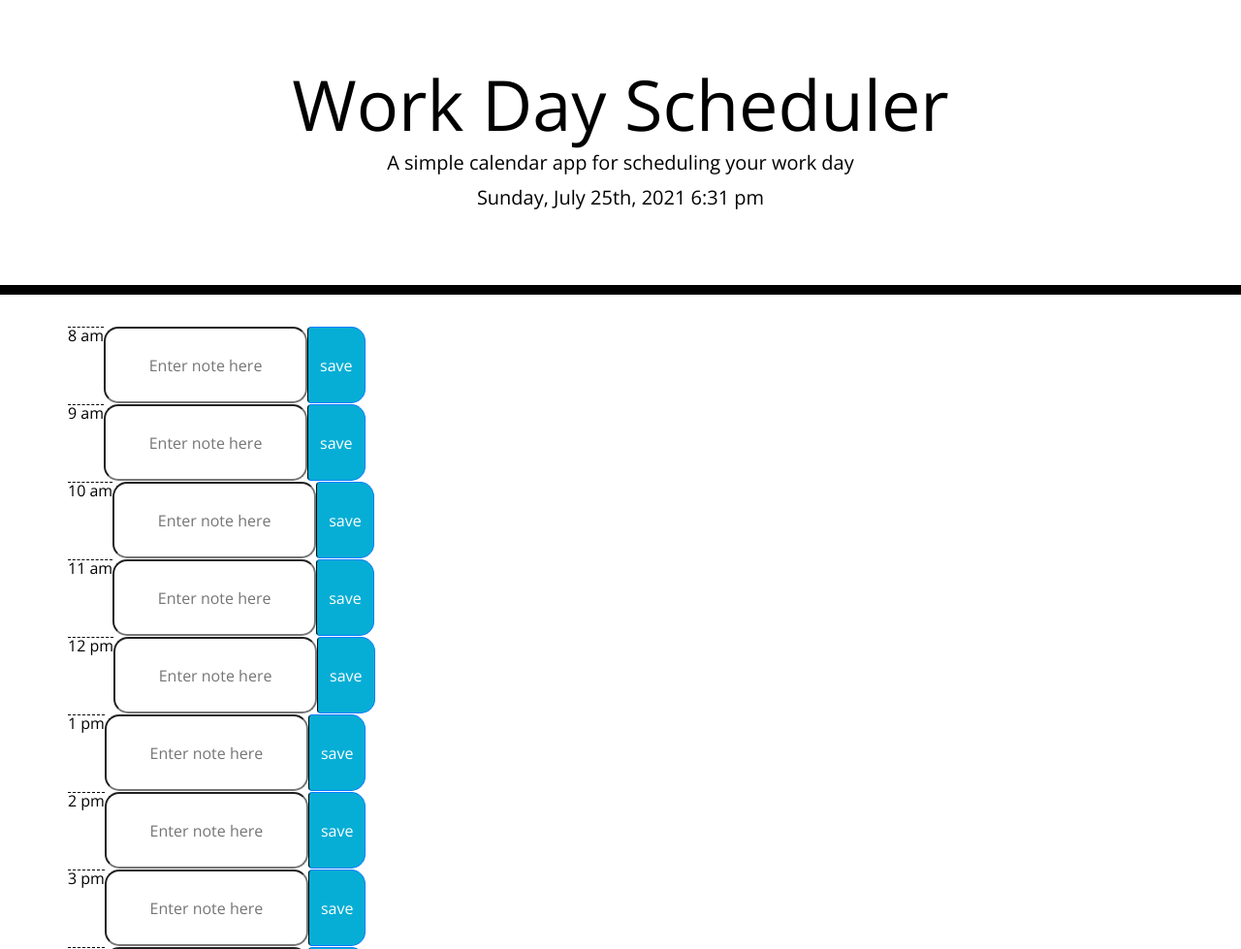
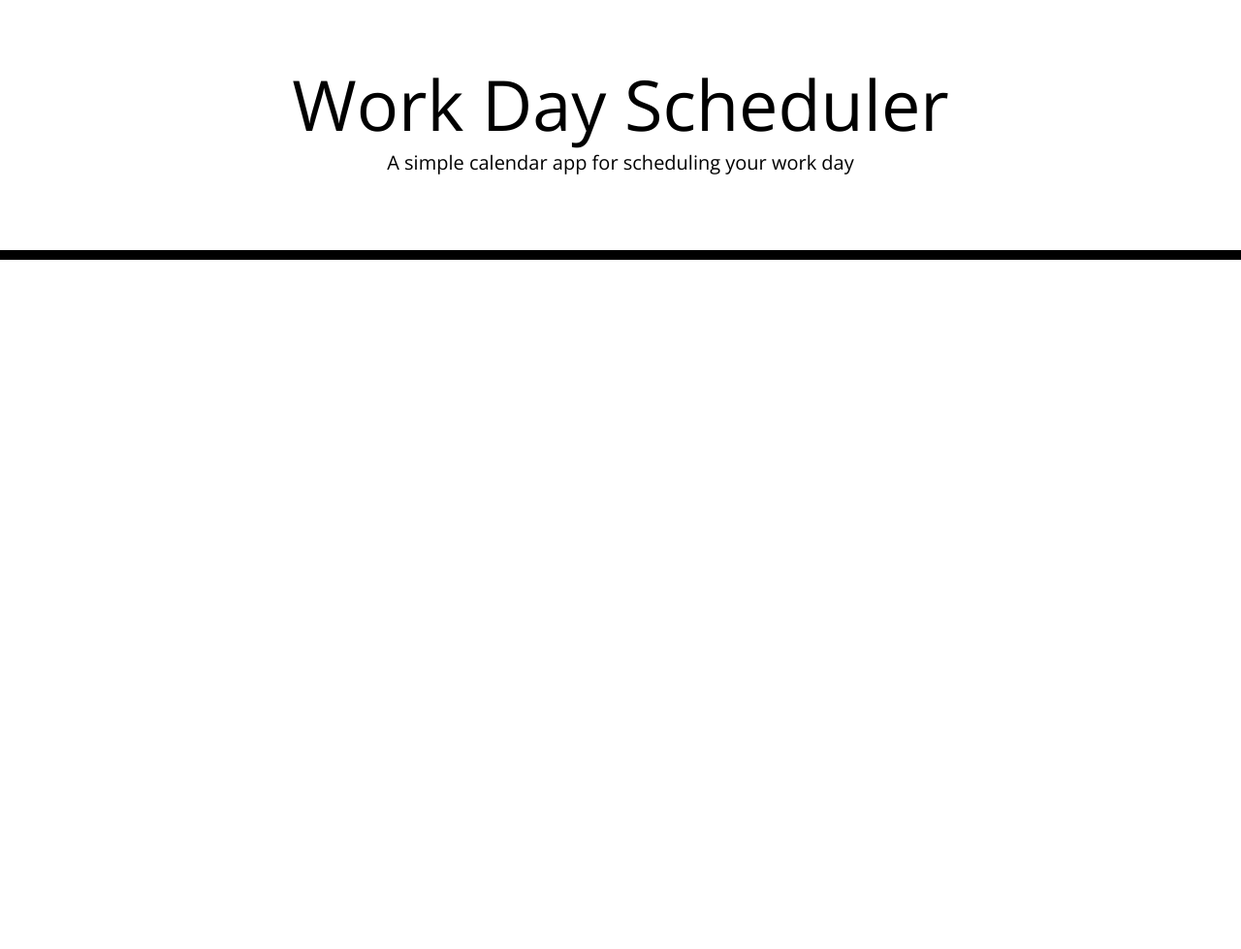
Before and after one commit to Jodi-Jackson/work-day-scheduler, a plain HTML site: page index.html in a window 1280 px wide. Shown: the top 979 px of the page at 97% size. After the commit the page ends 800 px from the top, so only its background shows below. Drawn offline with nearby package versions, Linux system fonts and the light colour scheme; files that its build step writes are made by us from their sources.

Commit message:
delete and retry js

```diff
--- a/assets/style.css
+++ b/assets/style.css
@@ -28,6 +28,7 @@ textarea{
 .time-block{
   text-align: center;
   border-radius: 15px;
+
 }
 
 .row {
--- a/index.html
+++ b/index.html
@@ -20,7 +20,7 @@
     <p id="currentDay" class="lead"></p>
   </header>
   <div class="container">
-    <div id="calendar"></div>
+
     <!-- Timeblocks go here -->
   </div>
 
--- a/workday.js
+++ b/workday.js
@@ -1,60 +0,0 @@
-function easyCal(){
-    $(document).ready (function() {
-        let momentVar=moment().format('dddd, MMMM Do, YYYY h:mm a');
-        //set workday hours
-        let workDayHours = ["8 am", '9 am','10 am','11 am','12 pm','1 pm','2 pm','3 pm',
-        '4 pm'," 5 pm"]
-        //current day is displayed at the top of the calendar
-        function currentDay() {
-            let currentDay = $('#currentDay').text(momentVar);
-            return currentDay;
-        }
-        currentDay();
-        let row;
-        let timeColumn;
-        //time blocks for standard business hours
-        for (i=0; i<workDayHours.length; i++){
-        let row = $('<div>').addClass('row');
-        let timeColumn = $("<text-area>").text(workDayHours[i]).addClass("hour");
-        let inputColumn = $("<input>").attr("placeholder", "Enter note here").addClass("toDo-input time-block");
-        saveBtn = $("<button>").addClass("btn btn-primary saveBtn").text("save");
-
-        $(row).append(timeColumn).append(inputColumn).append(saveBtn);
-
-        $("#calendar").append(row);
-
-        }
-
-
-        //add id's to input fields
-        function addidToInput() {
-            let inputId = document.getElementsByClassName("toDo-input");
-            let length = inputId.length;
-            for (i=0; i<length; i++);
-            inputId[i].id="input-field"+(i+1);
-
-        }
-     });
-
-        addidToInput();
-
-        //add id's to save buttons
-
-        function addIdToSaveBtn() {
-
-            let saveBtnId = document.getElementsByClassName("saveBtn");
-
-            let length = saveBtnId.length;
-
-            for (i = 0; i < length; i++) {
-
-            saveBtnId[i].id = "saveBtn-Id-" + (i + 1);
-            }
-        }
-
-        //click event for save buttons
-        //if else for past present and future
-
-    }
-
- easyCal()
```
